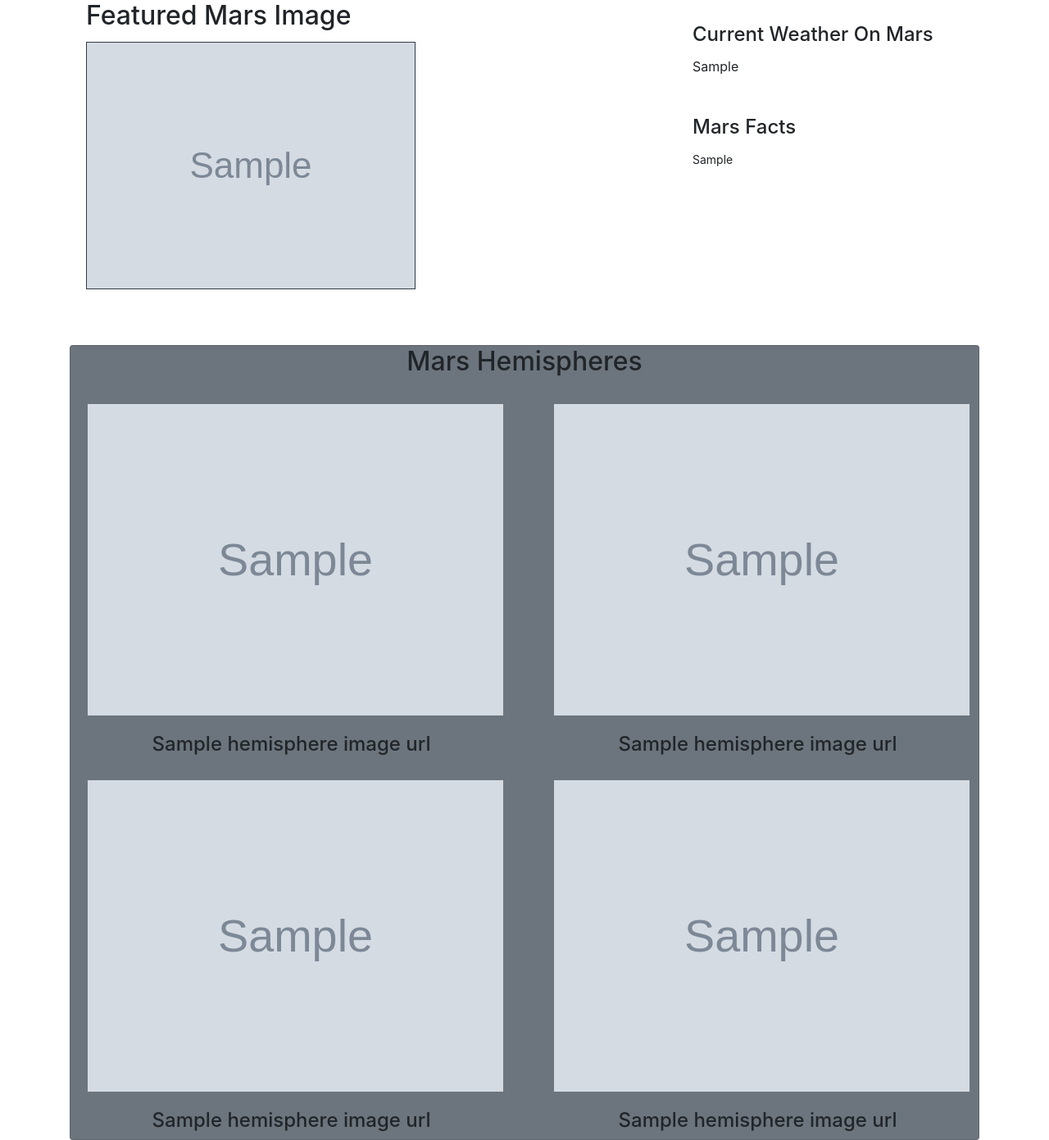
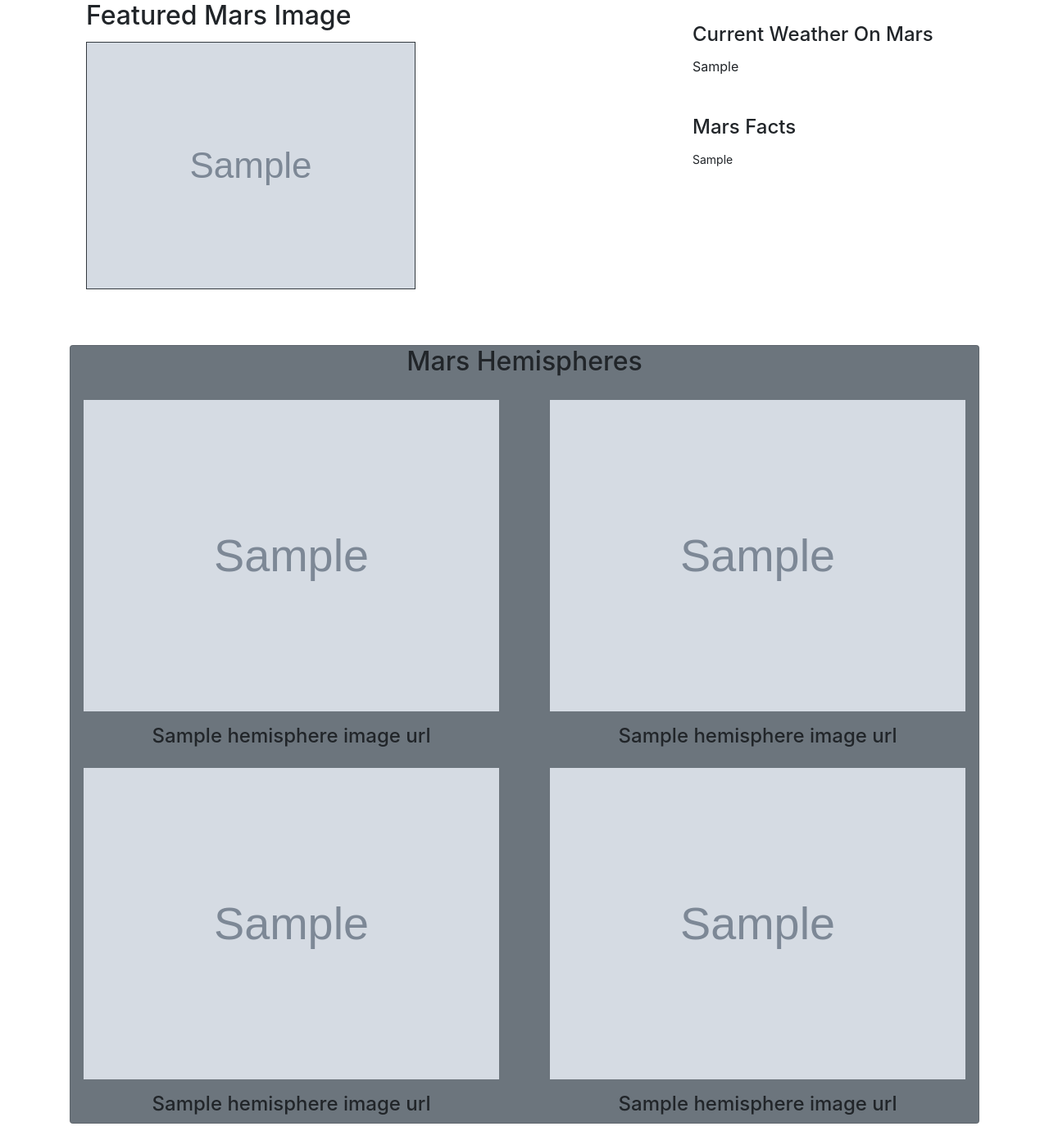
Before and after one commit to kimberlyjharrison/UCI-DA, a Flask app: page / in a window 1280 px wide. Shown: the part 463-1854 px from the top of the page at 82% size. Run offline with Flask 2, Linux system fonts and the light colour scheme; grey boxes marked "Sample" are stand-in pictures; a database or web service that is not in the repository returns one stand-in record (values such as "Sample title"); some libraries are stand-ins or nearby versions.

Commit message:
updated html formatting

```diff
--- a/Homework-10/templates/index.html
+++ b/Homework-10/templates/index.html
@@ -56,10 +56,10 @@
           <div class='card bg-secondary'>
             <h2 class='card-title text-center'>Mars Hemispheres</h2>
             <div class="row">
-                <div class="col-md-6 col-sm-12"><img class = "img img-responsive p-3" src={{mars.hemisphere_image_url[0].img_url}} style="width:100%; margin: 5px" alt=""><h4 class='text-center'>{{mars.hemisphere_image_url[0].title}}</h4></div>
-                <div class="col-md-6 col-sm-12"><img class = "img img-responsive p-3" src={{mars.hemisphere_image_url[1].img_url}} style="width:100%; margin: 5px" alt=""><h4 class='text-center'>{{mars.hemisphere_image_url[1].title}}</h4></div>
-                <div class="col-md-6 col-sm-12"><img class = "img img-responsive p-3" src={{mars.hemisphere_image_url[2].img_url}} style="width:100%; margin: 5px" alt=""><h4 class='text-center'>{{mars.hemisphere_image_url[2].title}}</h4></div>
-                <div class="col-md-6 col-sm-12"><img class = "img img-responsive p-3" src={{mars.hemisphere_image_url[3].img_url}} style="width:100%; margin: 5px" alt=""><h4 class='text-center'>{{mars.hemisphere_image_url[3].title}}</h4></div>
+                <div class="col-md-6 col-sm-12"><img class = "img img-responsive p-3" src={{mars.hemisphere_image_url[0].img_url}} style="width:100%; margin: 0px" alt=""><h4 class='text-center'>{{mars.hemisphere_image_url[0].title}}</h4></div>
+                <div class="col-md-6 col-sm-12"><img class = "img img-responsive p-3" src={{mars.hemisphere_image_url[1].img_url}} style="width:100%; margin: 0px" alt=""><h4 class='text-center'>{{mars.hemisphere_image_url[1].title}}</h4></div>
+                <div class="col-md-6 col-sm-12"><img class = "img img-responsive p-3" src={{mars.hemisphere_image_url[2].img_url}} style="width:100%; margin: 0px" alt=""><h4 class='text-center'>{{mars.hemisphere_image_url[2].title}}</h4></div>
+                <div class="col-md-6 col-sm-12"><img class = "img img-responsive p-3" src={{mars.hemisphere_image_url[3].img_url}} style="width:100%; margin: 0px" alt=""><h4 class='text-center'>{{mars.hemisphere_image_url[3].title}}</h4></div>
             </div>
           </div>
         </div>
```
